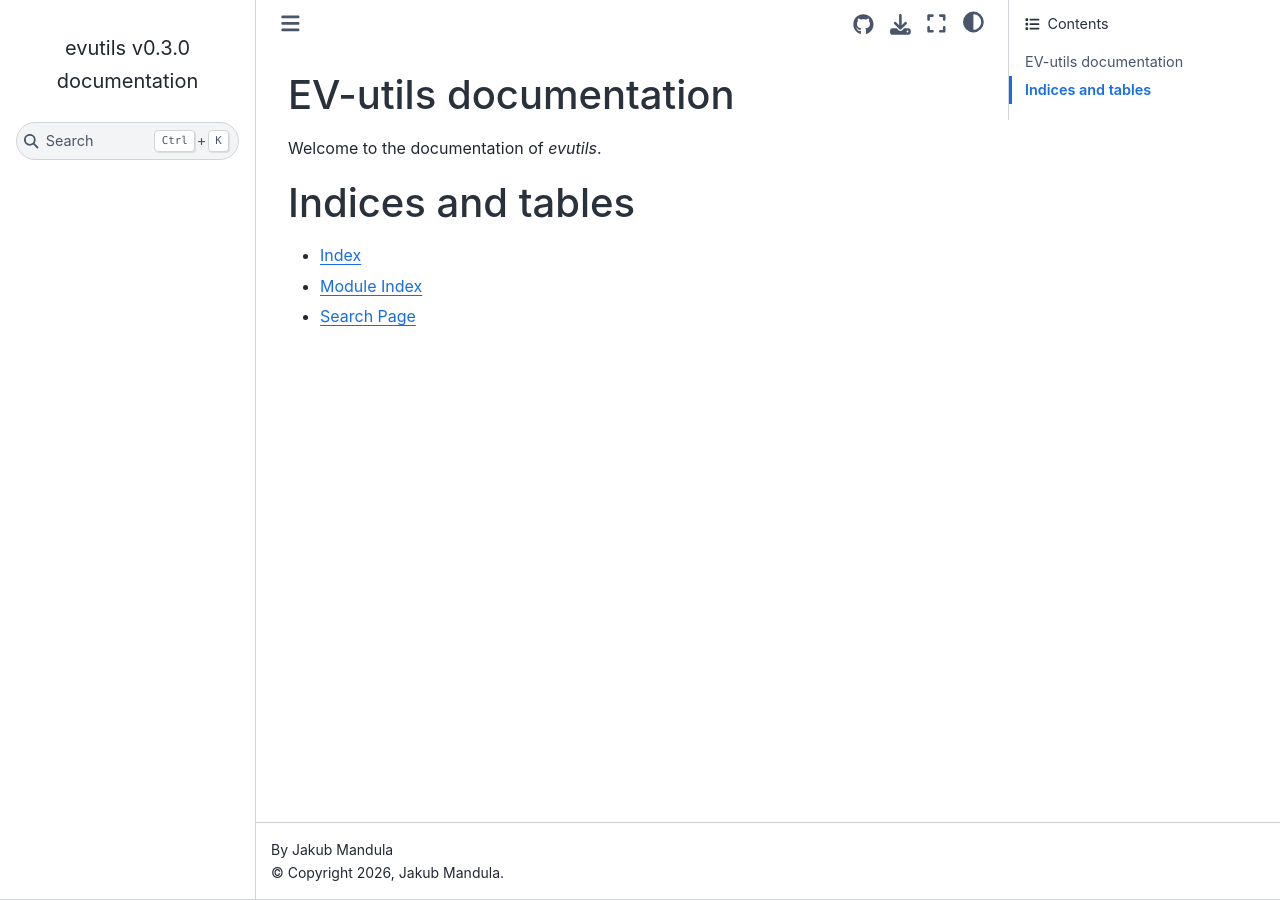
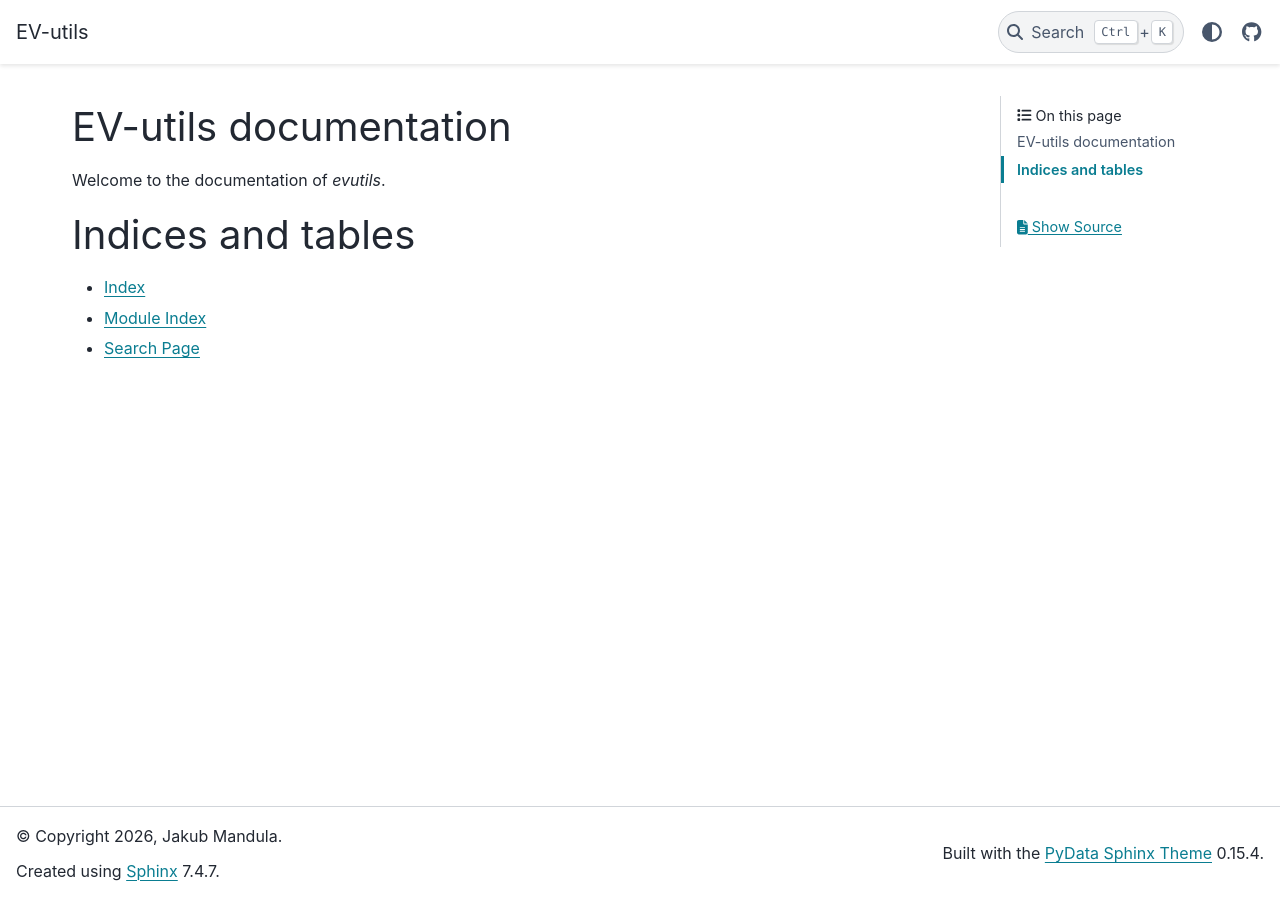
Before and after one commit to mandulaj/evutils, a Sphinx documentation site: the page built from docs/source/index.rst, in a window 1280 px wide. Built offline with Sphinx 7.4.7 and the PyData theme 0.15.4, drawn with Linux system fonts in a browser that asks for light colours; pages that are not in the unit, such as notebooks, are missing from menus.

Commit message:
swtich to pydoc theme

```diff
--- a/docs/source/conf.py
+++ b/docs/source/conf.py
@@ -27,12 +27,13 @@ extensions = [
     'sphinx.ext.viewcode',  # Add links to highlighted source code
     'sphinx.ext.napoleon',  # For Google style docstrings
     'sphinx_autodoc_typehints',  # For type hints
+    'myst_parser',  # For Markdown support
 ]
 
 templates_path = ['_templates']
 exclude_patterns = ['evutils/vis/reconstructor/rpg_e2vid/*']
 
-autosummary_generate = True  # Turn on sphinx.ext.autosummary
+# autosummary_generate = True  # Turn on sphinx.ext.autosummary
 
 # Type hints
 autodoc_typehints = "both"
@@ -53,6 +54,7 @@ autoapi_options = [
     "imported-members",
 ]
 autoapi_template_dir = "_templates/autoapi"
+# autoapi_add_toctree_entry = True
 
 napoleon_google_docstring = True
 napoleon_numpy_docstring = True
@@ -66,17 +68,33 @@ autoapi_ignore = [
 # -- Options for HTML output -------------------------------------------------
 # https://www.sphinx-doc.org/en/master/usage/configuration.html#options-for-html-output
 
-html_theme = 'sphinx_book_theme'
+# html_theme = 'sphinx_book_theme'
+html_theme = 'pydata_sphinx_theme'
+html_logo = '_static/event_hexagon_broken.webp'
+html_favicon = '_static/event_hexagon_broken.webp'
+html_theme_options = {
+    "icon_links": [
+        {
+            "name": "GitHub",
+            "url": github_url,
+            "icon": "fa-brands fa-github",
+        },
+    ],
+    "logo": {
+        "text": "EV-utils",
+    },
+
+}
 # html_static_path = ['_static']
 
 html_show_sourcelink = True
 
-html_theme_options = {
-    "repository_url": github_url,
-    "use_repository_button": True,
-    "use_issues_button": True,
-    "use_edit_page_button": True,
-    "repository_branch": "develop",
-    "path_to_docs": "docs",
-    "use_fullscreen_button": True,
-}
+# html_theme_options = {
+#     "repository_url": github_url,
+#     "use_repository_button": True,
+#     "use_issues_button": True,
+#     "use_edit_page_button": True,
+#     "repository_branch": "develop",
+#     "path_to_docs": "docs",
+#     "use_fullscreen_button": True,
+# }
```
